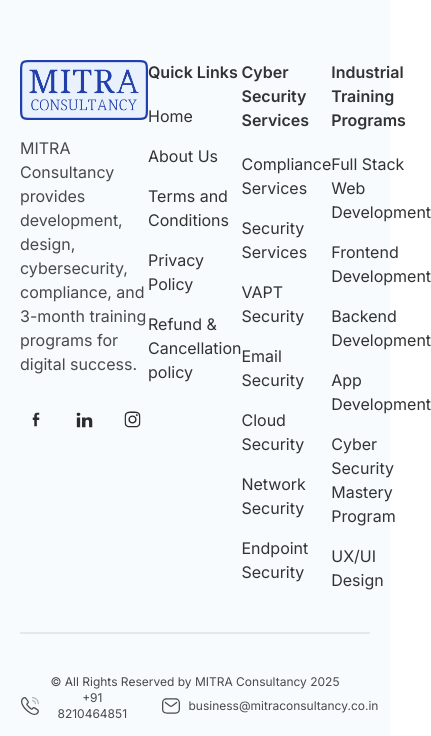
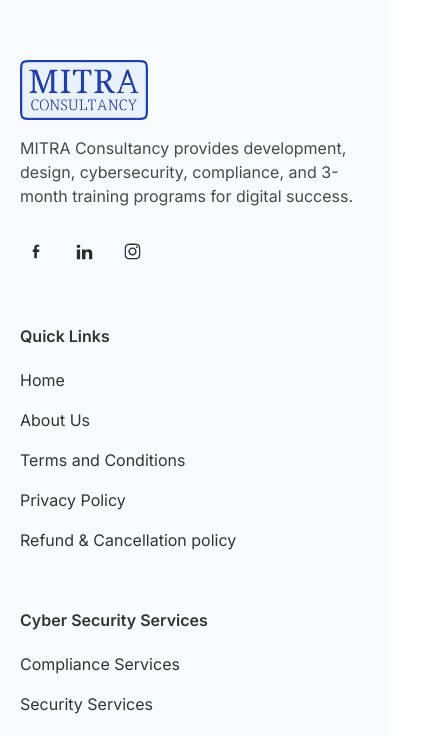
Before and after one commit to neon-lab-dev/MITR-Consultancy-Client, a Next.js app: page /internship-programmes in a window 390 px wide. Shown: the part 11264-12000 px from the top of the page, 431 px wide, since content can reach past the window. Built offline with nearby package versions, Linux system fonts and the light colour scheme; no server answers.

Commit message:
Fixed responsiveness in about us secton

```diff
--- a/src/Components/Home/AboutUs/AboutUs.tsx
+++ b/src/Components/Home/AboutUs/AboutUs.tsx
@@ -11,7 +11,7 @@ const AboutUs = () => {
   return (
     <div id="aboutUs" className=" py-[60px] md:py-20 xl:py-[128px]">
       <Container>
-        <div className="flex flex-col-reverse xl:flex-row items-center gap-[54px] ">
+        <div className="">
           <div className="relative">
             <Image
               src={IMAGES.aboutUsBg}
@@ -21,10 +21,10 @@ const AboutUs = () => {
             <Image
               src={IMAGES.aboutUs}
               alt="about -MITRA"
-              className="w-full h-full"
+              className="max-w-full lg:max-w-w-[500px] block xl:hidden"
             />
 
-            <div className="relative xl:absolute top-0 xl:top-28 right-0 xl:right-20 max-w-[500px] mt-10 xl:mt-0">
+            <div className="relative xl:absolute top-0 xl:top-28 right-0 xl:right-20 max-w-[500px] md:max-w-full xl:max-w-[500px] mt-10 xl:mt-0">
               <Heading
                 align="left"
                 subHeading="About MITRA"
--- a/src/Components/Home/OurServices/OurServices.tsx
+++ b/src/Components/Home/OurServices/OurServices.tsx
@@ -171,7 +171,8 @@ const OurServices = () => {
             heading="Our List of Services"
             description="Discover our diverse range of top-quality services, tailored to meet your needs with excellence."
           />
-          <div className="flex items-center gap-6 justify-center mt-14">
+          <div className="w-full mt-14 overflow-x-auto custom-section-scrollbar">
+            <div className="flex items-center gap-6 justify-start min-w-max px-4">
               {[
                 { label: "Cyber Security", filter: ".cyber" },
                 { label: "Development", filter: ".dev" },
@@ -181,7 +182,7 @@ const OurServices = () => {
                   key={btn.label}
                   data-filter={btn.filter}
                   onClick={() => setActiveTab(btn.filter)}
-                className={`px-6 py-3 font-medium leading-5 rounded-lg transition-colors duration-300 ${
+                  className={`px-6 py-3 font-medium leading-5 rounded-lg transition-colors duration-300 whitespace-nowrap ${
                     activeTab === btn.filter
                       ? "text-white bg-primary-10"
                       : "text-primary-10"
@@ -190,6 +191,7 @@ const OurServices = () => {
                   {btn.label}
                 </button>
               ))}
+            </div>
           </div>
 
           <div
--- a/src/Components/Shared/Footer/Footer.tsx
+++ b/src/Components/Shared/Footer/Footer.tsx
@@ -125,8 +125,8 @@ const Footer = () => {
     <div className="bg-primary-50">
       <Container>
         <div className="flex flex-col gap-6 font-Inter mt-[151px] py-10">
-          <div className="flex justify-between w-full mt-8">
-            {/* Address */}
+          <div className="flex flex-col lg:flex-row gap-14 lg:gap-0 justify-between w-full mt-8">
+            {/* Company info and social links */}
             <div className="flex flex-col gap-9 max-w-[350px]">
               <div>
                 <Link href="/">
@@ -179,21 +179,21 @@ const Footer = () => {
           </div>
 
           <hr className="border border-neutral-neutral my-4" />
-          <div className="flex flex-col md:flex-row items-center justify-between">
-            <p className="text-neutral-20 text-xs md:text-base text-center">
+          <div className="flex flex-col lg:flex-row gap-5 lg:gap-0 items-start md:items-center justify-between">
+            <p className="text-neutral-20 text-start md:text-center">
               © All Rights Reserved by MITRA Consultancy 2025{" "}
             </p>
 
-            <div className="flex items-center gap-6">
+            <div className="flex flex-col sm:flex-row items-start sm:items-center gap-3 sm:gap-6">
               <a href="tel:+918210464851" className="flex items-center gap-2 hover:underline">
                 <Image src={ICONS.phone} alt="" className="size-5" />
-                <p className="text-neutral-20 text-xs md:text-base text-center">
+                <p className="text-neutral-20 text-center">
                   +91 8210464851
                 </p>
               </a>
               <a href="mailto:business@mitraconsultancy.co.in" className="flex items-center gap-2 hover:underline">
                 <Image src={ICONS.email} alt="" className="size-5" />
-                <p className="text-neutral-20 text-xs md:text-base text-center">
+                <p className="text-neutral-20 text-center">
                   business@mitraconsultancy.co.in
                 </p>
               </a>
```
Lines whose indentation alone changed are shown as unchanged.
